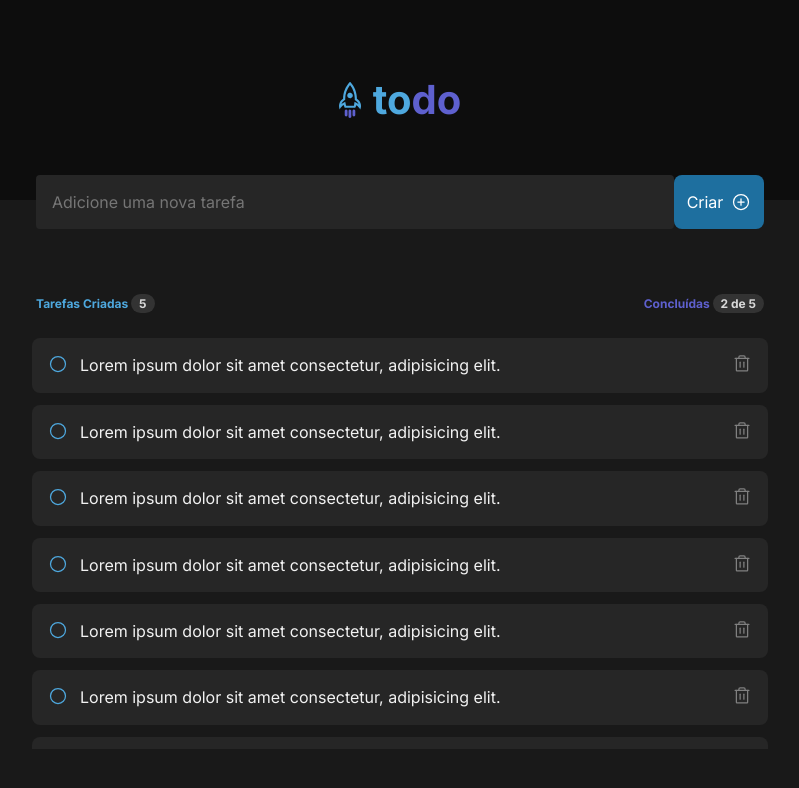
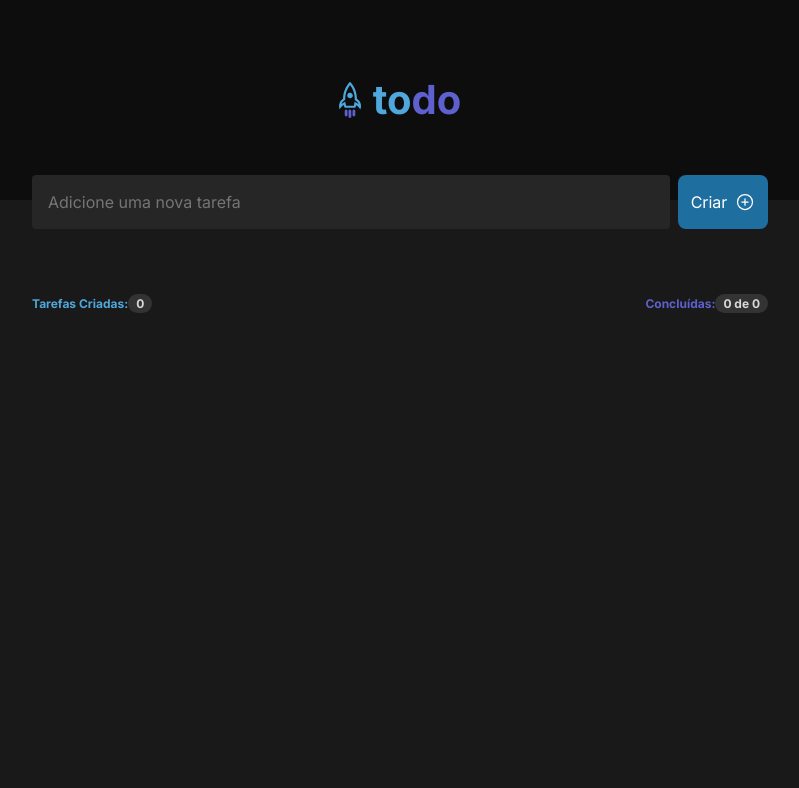
Before and after one commit to bl4ros/ignite-to-do-list, a React (Vite) app: page / in a window 1280 px wide. Shown: the top 788 px of the page, without its empty margins (240-1039 px from the left). Built offline with nearby package versions, Linux system fonts and the light colour scheme.

Commit message:
feat: create list features

```diff
--- a/src/App.module.css
+++ b/src/App.module.css
@@ -17,6 +17,7 @@
   display: flex;
   justify-content: space-between;
   align-items: center;
+  gap: 8px;
 }
 
 .inputContainer > input {
--- a/src/App.tsx
+++ b/src/App.tsx
@@ -3,42 +3,117 @@ import styles from "./App.module.css";
 
 import { PlusCircle } from "phosphor-react";
 import { Task } from "./components/Task";
+import React from "react";
+
+interface TaskContentProps {
+  id: number;
+  task_content: string;
+  complete: boolean;
+}
 
 export function App() {
+  const [tasks, setTasks] = React.useState<TaskContentProps[]>([]);
+  const [newTaskText, setNewTaskText] = React.useState({
+    id: new Date().getTime(), //random number
+    task_content: "",
+    complete: false,
+  });
+
+  const temp_Id = new Date().getTime();
+
+  function handleNewTaskContent(event: React.ChangeEvent<HTMLInputElement>) {
+    event.preventDefault();
+    setNewTaskText({
+      id: temp_Id,
+      task_content: event.target.value,
+      complete: false,
+    });
+  }
+
+  function handleCreateNewComment(event: React.FormEvent<HTMLFormElement>) {
+    event.preventDefault();
+    setTasks([...tasks, newTaskText]);
+    setNewTaskText({
+      id: 0,
+      task_content: "",
+      complete: false,
+    });
+  }
+
+  function handleDeleteTask(taskToDelete: number) {
+    const taskWithoutDeletedOne = tasks.filter(
+      (taskCandidate) => taskToDelete !== taskCandidate.id
+    );
+
+    setTasks(taskWithoutDeletedOne);
+  }
+
+  function handleCompleteTask(taskToComplete: number) {
+    setTasks(
+      tasks.map((task) => {
+        if (task.id === taskToComplete) {
+          return {
+            ...task,
+            complete: !task.complete,
+          };
+        }
+        return task;
+      })
+    );
+  }
+
+  const howToTaskCompleted = tasks.filter((task) => {
+    return task.complete;
+  });
+
   return (
     <main>
       <div className={styles.wrapper}>
         <section>
           <Header />
         </section>
+        <form onSubmit={handleCreateNewComment}>
           <div className={styles.taskWrapper}>
             <div className={styles.inputContainer}>
-            <input type="text" placeholder="Adicione uma nova tarefa" />
-            <button className={styles.button}>
+              <input
+                type="text"
+                value={newTaskText.task_content}
+                placeholder="Adicione uma nova tarefa"
+                onChange={handleNewTaskContent}
+              />
+              <button type="submit" className={styles.button}>
                 <span>Criar</span>
                 <PlusCircle size={20} />
               </button>
             </div>
             <div className={styles.dashboardWrapper}>
               <div className={styles.blueColor}>
-              Tarefas Criadas <span className={styles.dashboardValue}>5</span>
+                Tarefas Criadas:
+                <span className={styles.dashboardValue}>{tasks.length}</span>
               </div>
               <div className={styles.purpleColor}>
-              Concluídas <span className={styles.dashboardValue}>2 de 5</span>
+                Concluídas:
+                <span className={styles.dashboardValue}>
+                  {howToTaskCompleted.length} de {tasks.length}
+                </span>
               </div>
             </div>
           </div>
+        </form>
 
         <div className={styles.taskContainer}>
-          <Task />
-          <Task />
-          <Task />
-          <Task />
-          <Task />
-          <Task />
-          <Task />
-          <Task />
-          <Task />
+          {tasks.map((task) => {
+            return (
+              <Task
+                id={task.id}
+                content={task.task_content}
+                key={task.id}
+                onDeleteTask={handleDeleteTask}
+                onCompleteTask={handleCompleteTask}
+                completed={!task.complete}
+              />
+            );
+          })}
         </div>
       </div>
     </main>
--- a/src/components/Task.module.css
+++ b/src/components/Task.module.css
@@ -26,6 +26,22 @@
   color: var(--blueDark);
 }
 
+.check button {
+  background: var(--purpleDark);
+
+  border: 0;
+  cursor: pointer;
+  border-radius: 50%;
+  color: var(--blue);
+  display: flex;
+  align-items: center;
+  transition: 0.3s background;
+}
+
+.check button:hover {
+  background: var(--purple);
+}
+
 .trash button {
   background: transparent;
   border: 0;
@@ -46,3 +62,10 @@
   color: var(--gray-100);
   text-align: left;
 }
+
+.descriptionTaskCompleted {
+  flex: 1;
+  color: var(--gray-300);
+  text-align: left;
+  text-decoration: line-through;
+}
--- a/src/components/Task.tsx
+++ b/src/components/Task.tsx
@@ -1,20 +1,56 @@
-import { Circle, Trash } from "phosphor-react";
+import { Circle, Trash, CheckCircle } from "phosphor-react";
 import check from "../assets/check.svg";
 import styles from "./Task.module.css";
 
-export function Task() {
+interface TaskProps {
+  id: number;
+  content: string;
+  onDeleteTask: (content: number) => void;
+  onCompleteTask: (content: number) => void;
+  completed: boolean;
+}
+
+export function Task({
+  content,
+  id,
+  completed,
+  onDeleteTask,
+  onCompleteTask,
+}: TaskProps) {
+  function handleDeleteComment(id: number) {
+    onDeleteTask(id);
+  }
+
+  function handleCompleteTask(id: number) {
+    onCompleteTask(id);
+  }
+
   return (
     <div className={styles.taskContainer}>
-      <div className={styles.circle}>
-        <button>
-          <Circle size={20} />
-        </button>
+      <div>
+        {completed ? (
+          <div className={styles.circle}>
+            <button onClick={() => handleCompleteTask(id)}>
+              <Circle size={20} />
+            </button>
+          </div>
+        ) : (
+          <div className={styles.check}>
+            <button onClick={() => handleCompleteTask(id)}>
+              <CheckCircle color="#fff" size={20} />
+            </button>
+          </div>
+        )}
       </div>
-      <div className={styles.description}>
-        Lorem ipsum dolor sit amet consectetur, adipisicing elit.
+      <div
+        className={`${
+          completed ? styles.description : styles.descriptionTaskCompleted
+        }`}
+      >
+        {content}
       </div>
       <div className={styles.trash}>
-        <button>
+        <button onClick={() => handleDeleteComment(id)}>
           <Trash size={20} />
         </button>
       </div>
```
Lines whose indentation alone changed are shown as unchanged.
